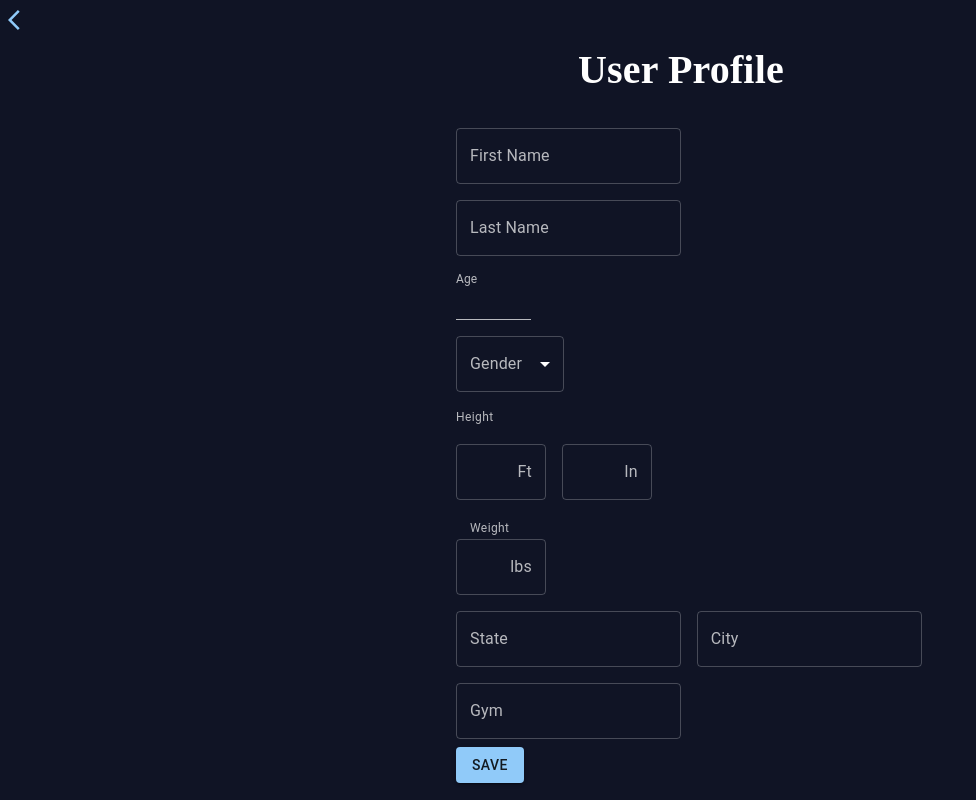
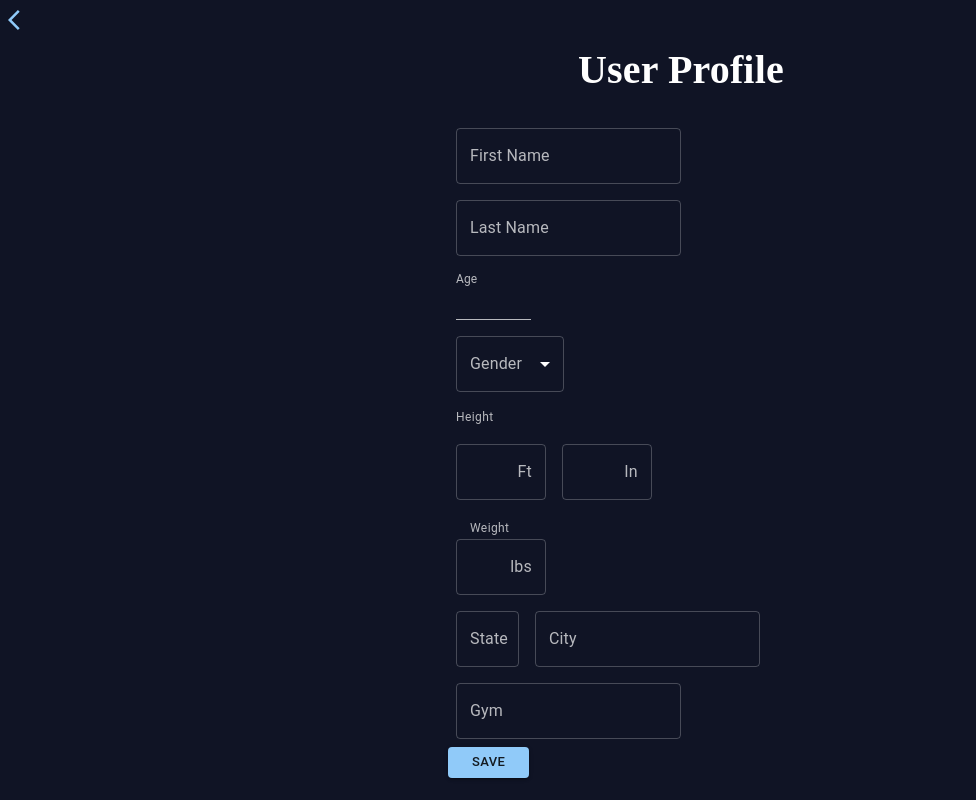
Before and after one commit to prateekgupta24/CPSC-491-Group-1, a React (Create React App) app: page /userprofile in a window 1280 px wide. Shown: the whole page, without its empty margins (0-976 px from the left). Built offline with nearby package versions, Linux system fonts and the light colour scheme; what google-maps-react would draw is missing.

Commit message:
added loading button to userprofile.js

```diff
--- a/src/pages/home.js
+++ b/src/pages/home.js
@@ -28,6 +28,7 @@ import { authContext } from "../services/authContext";
 const Home = () => {
   const form = useRef();
   const [loading, setLoading] = useState(false);
+  const { auth, setAuth } = useContext(authContext);
 
   const darkTheme = createTheme({
     palette: {
@@ -35,7 +36,6 @@ const darkTheme = createTheme({
     },
   });
 
-  const { auth, setAuth } = useContext(authContext);
   if (localStorage.getItem("auth") === "true") {
     // localstorage sets boolean values as strings
     setAuth(true);
@@ -43,9 +43,6 @@ const darkTheme = createTheme({
   const sendEmail = (event) => {
     event.preventDefault();
     setLoading(true);
-    console.log("in sendEmail");
-
-    console.log(form.current);
     emailjs
       .sendForm(
         "FitBud_Gmail",
@@ -145,7 +142,10 @@ const darkTheme = createTheme({
                 <ThemeProvider theme={darkTheme}>
                   <h1>{data.contact.title}</h1>
                   <div id="email">
-                  <FormControl sx={{ m: 1, width: "25ch" }} variant="outlined">
+                    <FormControl
+                      sx={{ m: 1, width: "25ch" }}
+                      variant="outlined"
+                    >
                       <TextField
                         required
                         id="outlined-email"
@@ -156,7 +156,10 @@ const darkTheme = createTheme({
                     </FormControl>
                   </div>
                   <div id="subject">
-                  <FormControl sx={{ m: 1, width: "25ch" }} variant="outlined">
+                    <FormControl
+                      sx={{ m: 1, width: "25ch" }}
+                      variant="outlined"
+                    >
                       <TextField
                         required
                         id="outlined-subject"
@@ -167,7 +170,10 @@ const darkTheme = createTheme({
                     </FormControl>
                   </div>
                   <div id="message">
-                  <FormControl sx={{ m: 1, width: "25ch" }} variant="outlined">
+                    <FormControl
+                      sx={{ m: 1, width: "25ch" }}
+                      variant="outlined"
+                    >
                       <TextField
                         id="outlined-multiline-static"
                         name="message"
--- a/src/pages/userprofile.js
+++ b/src/pages/userprofile.js
@@ -1,4 +1,4 @@
-import React from "react";
+import React, { useState } from "react";
 import {
   Profile,
   ProfileForm,
@@ -20,9 +20,11 @@ import axios from "axios";
 import Select from "@mui/material/Select";
 import MenuItem from "@mui/material/MenuItem";
 import InputLabel from "@mui/material/InputLabel";
+import LoadingButton from "@mui/lab/LoadingButton";
 
 const UserProfile = () => {
   const navigate = useNavigate();
+  const [loading, setLoading] = useState(false);
 
   //const [post, setPost] = useState(null);
   const darkTheme = createTheme({
@@ -32,8 +34,8 @@ const UserProfile = () => {
   });
 
   const handleSubmit = (event) => {
+    setLoading(true);
     event.preventDefault();
-    // get email from jwt
 
     const data = {
       email: localStorage.getItem("email"),
@@ -52,6 +54,7 @@ const UserProfile = () => {
       .post("http://localhost:8080/userprofile", data)
       .then((response) => {
         console.log(response.data);
+        setLoading(false);
       })
       .catch((error) => {
         console.log(error);
@@ -179,22 +182,31 @@ const UserProfile = () => {
                 />
               </div>
             </FormControl>
-            <div id="location">
-              <TextField id="outlined-state" label="State" name="state" />
 
+            <div id="state">
+              <TextField
+                id="outlined-state"
+                label="State"
+                name="state"
+                inputProps={{ maxLength: 2 }}
+                style={{ width: "7ch" }}
+              />
               <TextField id="outlined-city" label="City" name="city" />
             </div>
             <div id="gym">
               <TextField id="outlined-gym" type="text" label="Gym" name="gym" />
             </div>
           </Box>
-          <Button
+          <LoadingButton
             type="submit"
+            size="small"
+            loading={loading}
+            loadingPosition="end"
             variant="contained"
-            style={{ marginLeft: "8px" }}
+            sx={{ width: "11ch", marginBottom: "7px" }}
           >
             Save
-          </Button>
+          </LoadingButton>
         </ProfileForm>
       </ThemeProvider>
     </Profile>
--- a/src/styles/userprofile.style.js
+++ b/src/styles/userprofile.style.js
@@ -25,6 +25,7 @@ const ProfileSection = styled.div`
 const ProfileInput = styled.input.attrs({ type: "text" })`
   margin-left: 5px;
 `;
+
 const ProfileSelect = styled.select`
   margin-left: 5px;
 `;
```
Lines whose indentation alone changed are shown as unchanged.
